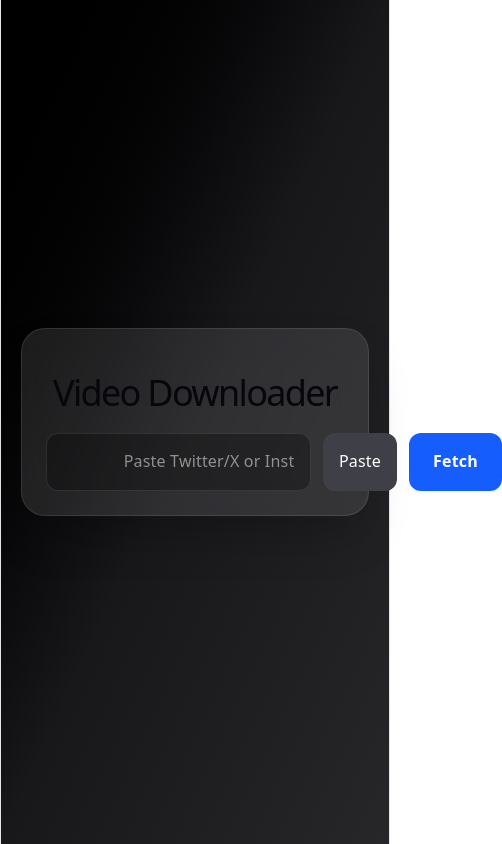
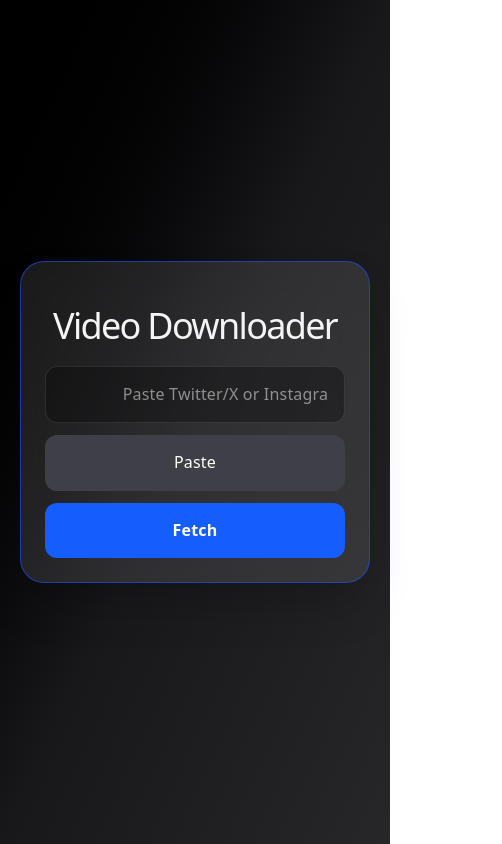
Before and after one commit to harishs91198-rgb/save-this-vid, a React (Vite) app in the folder client/: page / in a window 390 px wide. Shown: the whole page, 502 px wide, since content can reach past the window. Built offline with nearby package versions, Linux system fonts and the light colour scheme.

Commit message:
ui updated

```diff
--- a/client/src/App.jsx
+++ b/client/src/App.jsx
@@ -75,19 +75,24 @@ export default function App() {
         p-6
         shadow-2xl
         border
-        border-white/10
+        border-[#1F51FF]/60
       ">
 
         <h1 className="
           text-4xl
           font-bold
           text-center
-          mb-8
+          mb-8 !text-zinc-100
         ">
           {detectPlatform(url)} Downloader
         </h1>
 
-        <div className="flex gap-3">
+        <div className="
+            flex
+            flex-col
+            sm:flex-row
+            gap-3
+          ">
 
           <input
             value={url}
@@ -123,7 +128,10 @@ export default function App() {
 
             }}
             className="
+              w-full
+              sm:w-auto
               px-4
+              py-4
               rounded-xl
               bg-zinc-700
               hover:bg-zinc-600
@@ -136,7 +144,10 @@ export default function App() {
             disabled={loading}
             onClick={fetchVideo}
             className="
+              w-full
+              sm:w-auto
               px-6
+              py-4
               rounded-xl
               bg-blue-600
               hover:bg-blue-500
--- a/client/src/index.css
+++ b/client/src/index.css
@@ -63,11 +63,11 @@ body {
 }
 
 #root {
-  width: 1126px;
+  width: 100%;
   max-width: 100%;
   margin: 0 auto;
   text-align: center;
-  border-inline: 1px solid var(--border);
+  /* border-inline: 1px solid var(--border); */
   min-height: 100svh;
   display: flex;
   flex-direction: column;
```
Also changed, not shown: 1 other file (tests, documents, lock files or other folders). Lines whose indentation alone changed are shown as unchanged.
